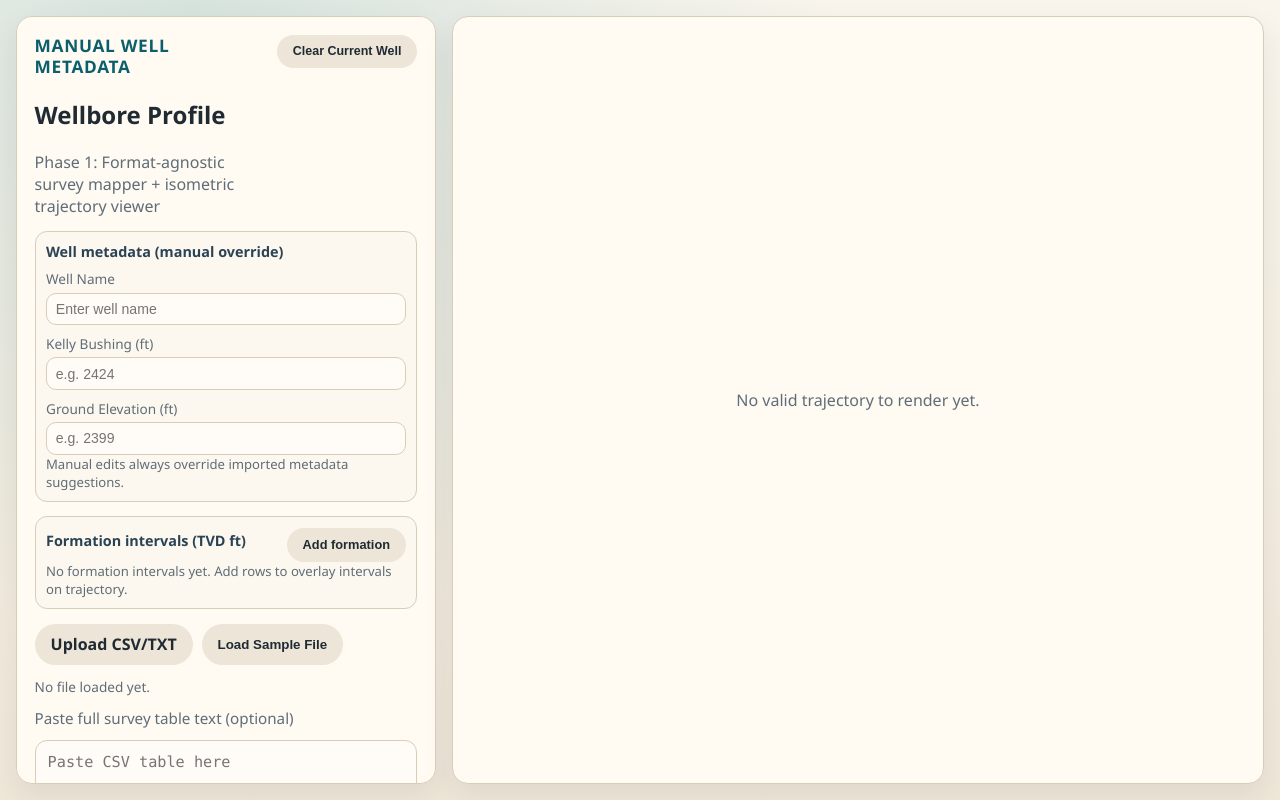
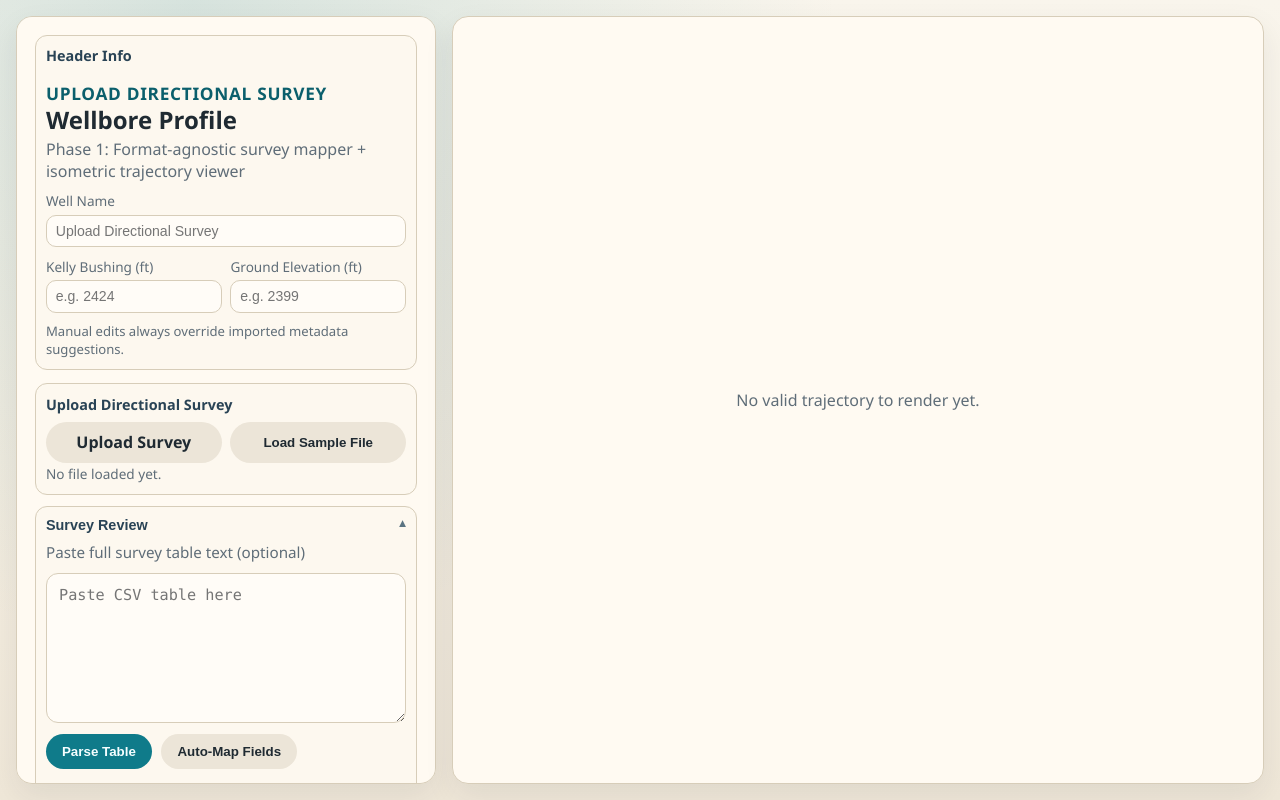
Before and after one commit to brennanwesley/wellbore-profile, a Next.js app in the folder frontend/: page / in a window 1280 px wide. Built offline with nearby package versions, Linux system fonts and the light colour scheme.

Commit message:
Refine sidebar structure and viewer UI polish

```diff
--- a/frontend/app/globals.css
+++ b/frontend/app/globals.css
@@ -43,7 +43,7 @@ body {
 .control-panel {
   display: flex;
   flex-direction: column;
-  gap: 0.9rem;
+  gap: 0.85rem;
   padding: 1.1rem;
   min-height: 0;
   max-height: calc(100vh - 2rem);
@@ -60,9 +60,22 @@ body {
 
 .clear-workspace-btn {
   white-space: nowrap;
-  padding: 0.5rem 0.8rem;
+  align-self: flex-start;
+  padding: 0.5rem 0.9rem;
   font-size: 0.78rem;
   border: 1px solid #d2bc9d;
+}
+
+.header-info-block {
+  display: flex;
+  flex-direction: column;
+  gap: 0.6rem;
+}
+
+.header-info-title h1 {
+  margin: 0.12rem 0 0;
+  font-size: 1.5rem;
+  line-height: 1.15;
 }
 
 .well-name {
@@ -88,7 +101,7 @@ body {
 .import-block {
   display: flex;
   flex-direction: column;
-  gap: 0.75rem;
+  gap: 0.7rem;
 }
 
 .import-toolbar {
@@ -107,9 +120,61 @@ body {
 }
 
 .import-source {
-  margin: 0;
+  margin: 0.1rem 0 0;
   color: var(--muted);
   font-size: 0.85rem;
+}
+
+.import-upload-toolbar {
+  display: grid;
+  grid-template-columns: repeat(2, minmax(0, 1fr));
+  gap: 0.55rem;
+}
+
+.import-upload-toolbar .secondary-btn,
+.import-upload-toolbar .file-input-btn {
+  width: 100%;
+  justify-content: center;
+}
+
+.import-review-block {
+  display: flex;
+  flex-direction: column;
+  gap: 0.55rem;
+}
+
+.section-toggle {
+  width: 100%;
+  display: flex;
+  align-items: center;
+  justify-content: space-between;
+  border: 0;
+  background: transparent;
+  padding: 0;
+  color: #294355;
+  cursor: pointer;
+}
+
+.section-toggle-title {
+  font-size: 0.9rem;
+  font-weight: 700;
+}
+
+.section-toggle-icon {
+  display: inline-block;
+  font-size: 0.86rem;
+  color: #5b7482;
+  transition: transform 160ms ease;
+}
+
+.section-toggle-icon.is-open {
+  transform: rotate(180deg);
+}
+
+.survey-review-shell {
+  display: flex;
+  flex-direction: column;
+  gap: 0.7rem;
 }
 
 .metadata-block {
@@ -130,6 +195,10 @@ body {
   display: grid;
   grid-template-columns: 1fr;
   gap: 0.55rem;
+}
+
+.metadata-grid-two-up {
+  grid-template-columns: repeat(2, minmax(0, 1fr));
 }
 
 .formation-block {
@@ -232,7 +301,7 @@ body {
 
 .coordinate-input {
   width: 100%;
-  min-height: 180px;
+  min-height: 150px;
   resize: vertical;
   border: 1px solid var(--border);
   border-radius: 12px;
@@ -429,12 +498,27 @@ body {
 .depth-axis-label {
   background: rgba(255, 252, 247, 0.94);
   border: 1px solid #c8d5de;
-  border-radius: 999px;
-  padding: 0.14rem 0.45rem;
+  border-radius: 10px;
+  padding: 0.14rem 0.38rem;
   color: #355264;
-  font-size: 0.68rem;
+  font-size: 0.66rem;
   font-weight: 700;
   white-space: nowrap;
+  display: inline-flex;
+  flex-direction: column;
+  align-items: flex-start;
+  gap: 0.04rem;
+}
+
+.depth-axis-value {
+  line-height: 1.05;
+}
+
+.depth-axis-subvalue {
+  line-height: 1.05;
+  font-size: 0.6rem;
+  color: #5d7685;
+  font-weight: 600;
 }
 
 .depth-axis-title {
@@ -598,8 +682,10 @@ body {
 
 .viewer-toolbar {
   position: absolute;
-  left: 0.7rem;
-  right: 0.7rem;
+  left: 50%;
+  transform: translateX(-50%);
+  width: clamp(440px, 58%, 760px);
+  max-width: calc(100% - 1.4rem);
   bottom: 0.7rem;
   display: flex;
   flex-direction: column;
@@ -615,6 +701,7 @@ body {
   display: flex;
   flex-wrap: wrap;
   align-items: center;
+  justify-content: center;
   gap: 0.4rem;
 }
 
@@ -654,18 +741,19 @@ body {
 }
 
 .viewer-tool-speed {
-  flex: 1;
-  min-width: 210px;
+  flex: 0 0 auto;
+  min-width: 0;
 }
 
 .viewer-tool-speed input[type="range"] {
-  width: 100%;
+  width: 165px;
 }
 
 .viewer-toolbar-hint {
   margin: 0;
   font-size: 0.74rem;
   color: #4a6271;
+  text-align: center;
 }
 
 .formation-legend-title {
@@ -723,6 +811,14 @@ body {
     align-items: stretch;
   }
 
+  .metadata-grid-two-up {
+    grid-template-columns: 1fr;
+  }
+
+  .import-upload-toolbar {
+    grid-template-columns: 1fr;
+  }
+
   .clear-workspace-btn {
     align-self: flex-start;
   }
@@ -773,21 +869,21 @@ body {
   .viewer-toolbar {
     left: 0.5rem;
     right: 0.5rem;
+    transform: none;
+    width: auto;
+    max-width: none;
     bottom: 0.5rem;
     gap: 0.4rem;
     padding: 0.45rem 0.5rem;
   }
 
   .viewer-toolbar-row {
+    justify-content: flex-start;
     gap: 0.34rem;
   }
 
-  .viewer-tool-speed {
-    min-width: 150px;
-  }
-
-  .depth-axis-label {
-    font-size: 0.64rem;
+  .viewer-tool-speed input[type="range"] {
+    width: 138px;
   }
 
   .viewer-panel,
--- a/frontend/app/page.js
+++ b/frontend/app/page.js
@@ -130,25 +130,18 @@ export default function HomePage() {
   }, []);
 
   const hasEnoughPoints = points.length >= 2;
-  const titleWellName = wellMetadata.wellName || "Manual Well Metadata";
+  const titleWellName = wellMetadata.wellName || "Upload Directional Survey";
 
   return (
     <main className="page-shell">
       <section className="panel control-panel">
-        <div className="title-row">
-          <div>
+        <section className="metadata-block header-info-block" aria-label="Header information">
+          <p className="metadata-title">Header Info</p>
+          <div className="header-info-title">
             <p className="well-name">{titleWellName}</p>
             <h1>Wellbore Profile</h1>
             <p className="subtitle">Phase 1: Format-agnostic survey mapper + isometric trajectory viewer</p>
           </div>
-
-          <button type="button" className="secondary-btn clear-workspace-btn" onClick={clearWorkspace}>
-            Clear Current Well
-          </button>
-        </div>
-
-        <section className="metadata-block" aria-label="Well metadata">
-          <p className="metadata-title">Well metadata (manual override)</p>
 
           <div className="metadata-grid">
             <label className="mapper-field" htmlFor="well-name-input">
@@ -162,10 +155,12 @@ export default function HomePage() {
                   const value = event.target.value;
                   setWellMetadata((previous) => ({ ...previous, wellName: value }));
                 }}
-                placeholder="Enter well name"
+                placeholder="Upload Directional Survey"
               />
             </label>
+          </div>
 
+          <div className="metadata-grid metadata-grid-two-up">
             <label className="mapper-field" htmlFor="kelly-bushing-input">
               <span>Kelly Bushing (ft)</span>
               <input
@@ -208,9 +203,11 @@ export default function HomePage() {
           <p className="helper-note">Manual edits always override imported metadata suggestions.</p>
         </section>
 
+        <SurveyImportMapper key={importMapperKey} onApplyTrajectory={handleApplyTrajectory} />
+
         <section className="formation-block" aria-label="Formation intervals">
           <div className="formation-header">
-            <p className="metadata-title">Formation intervals (TVD ft)</p>
+            <p className="metadata-title">Formation Intervals TVD (ft)</p>
             <button type="button" className="secondary-btn formation-add-btn" onClick={addFormationRow}>
               Add formation
             </button>
@@ -321,7 +318,9 @@ export default function HomePage() {
           )}
         </section>
 
-        <SurveyImportMapper key={importMapperKey} onApplyTrajectory={handleApplyTrajectory} />
+        <button type="button" className="secondary-btn clear-workspace-btn" onClick={clearWorkspace}>
+          Clear Current Well
+        </button>
 
         <div className="helper-text">
           <p className="file-status">{fileStatus}</p>
--- a/frontend/components/WellTrajectoryViewer.jsx
+++ b/frontend/components/WellTrajectoryViewer.jsx
@@ -380,6 +380,7 @@ export default function WellTrajectoryViewer({ points, formations = [] }) {
   const depthAxisX = axisOrigin[0] + Math.max(span * 0.07, 10);
   const depthAxisY = axisOrigin[1] + Math.max(span * 0.07, 10);
   const depthTickHalfWidth = Math.max(span * 0.014, 2);
+  const majorDepthLabelStep = Math.max(Math.round(depthGuides.length / 4), 1);
 
   return (
     <div className="viewer-canvas">
@@ -410,7 +411,12 @@ export default function WellTrajectoryViewer({ points, formations = [] }) {
           rotation={[Math.PI / 2, 0, 0]}
         />
 
-        {depthGuides.map((guide) => (
+        {depthGuides.map((guide, guideIndex) => {
+          const showMdLabel =
+            guide.md !== null &&
+            (guideIndex === 0 || guideIndex === depthGuides.length - 1 || guideIndex % majorDepthLabelStep === 0);
+
+          return (
             <group key={`depth-guide-${guide.tvd}`}>
               <Line
                 points={[
@@ -437,15 +443,19 @@ export default function WellTrajectoryViewer({ points, formations = [] }) {
                 lineWidth={1.6}
               />
               <Html
-              position={[depthAxisX + depthTickHalfWidth * 1.25, depthAxisY, guide.z]}
+                position={[depthAxisX + depthTickHalfWidth * 1.08, depthAxisY, guide.z]}
                 distanceFactor={24}
               >
                 <div className="depth-axis-label">
-                TVD {formatNumber(guide.tvd, 0)} | MD {guide.md === null ? "—" : formatNumber(guide.md, 0)}
+                  <span className="depth-axis-value">TVD {formatNumber(Math.abs(guide.tvd), 0)}</span>
+                  {showMdLabel ? (
+                    <span className="depth-axis-subvalue">MD {formatNumber(Math.abs(guide.md), 0)}</span>
+                  ) : null}
                 </div>
               </Html>
             </group>
-        ))}
+          );
+        })}
 
         <Line
           points={[
--- a/frontend/components/import/SurveyImportMapper.jsx
+++ b/frontend/components/import/SurveyImportMapper.jsx
@@ -66,6 +66,7 @@ export default function SurveyImportMapper({ onApplyTrajectory }) {
   });
   const [validationResult, setValidationResult] = useState(null);
   const [isLoadingSample, setIsLoadingSample] = useState(false);
+  const [isReviewExpanded, setIsReviewExpanded] = useState(true);
 
   const rowCount = rows.length;
   const detectedHeaderRowIndex = useMemo(() => detectHeaderRowIndex(rows), [rows]);
@@ -218,10 +219,12 @@ export default function SurveyImportMapper({ onApplyTrajectory }) {
   }, [metadataSuggestions, onApplyTrajectory, sourceLabel, validationResult]);
 
   return (
-    <section className="import-block" aria-label="Survey import mapper">
-      <div className="import-toolbar">
+    <section className="import-block" aria-label="Directional survey import">
+      <section className="metadata-block import-upload-block" aria-label="Upload directional survey">
+        <p className="metadata-title">Upload Directional Survey</p>
+        <div className="import-toolbar import-upload-toolbar">
           <label className="secondary-btn file-input-btn" htmlFor="survey-file-input">
-          Upload CSV/TXT
+            Upload Survey
           </label>
           <input
             id="survey-file-input"
@@ -239,9 +242,24 @@ export default function SurveyImportMapper({ onApplyTrajectory }) {
             {isLoadingSample ? "Loading Sample..." : "Load Sample File"}
           </button>
         </div>
+        <p className="import-source">{sourceLabel}</p>
+      </section>
 
-      <p className="import-source">{sourceLabel}</p>
+      <section className="metadata-block import-review-block" aria-label="Survey review">
+        <button
+          type="button"
+          className="section-toggle"
+          aria-expanded={isReviewExpanded}
+          onClick={() => setIsReviewExpanded((previous) => !previous)}
+        >
+          <span className="section-toggle-title">Survey Review</span>
+          <span className={`section-toggle-icon ${isReviewExpanded ? "is-open" : ""}`} aria-hidden="true">
+            ▾
+          </span>
+        </button>
 
+        {isReviewExpanded ? (
+          <div className="survey-review-shell">
             <label className="label" htmlFor="table-paste-input">
               Paste full survey table text (optional)
             </label>
@@ -443,6 +461,9 @@ export default function SurveyImportMapper({ onApplyTrajectory }) {
                 </div>
               </>
             ) : null}
+          </div>
+        ) : null}
+      </section>
     </section>
   );
 }
```
Lines whose indentation alone changed are shown as unchanged.
